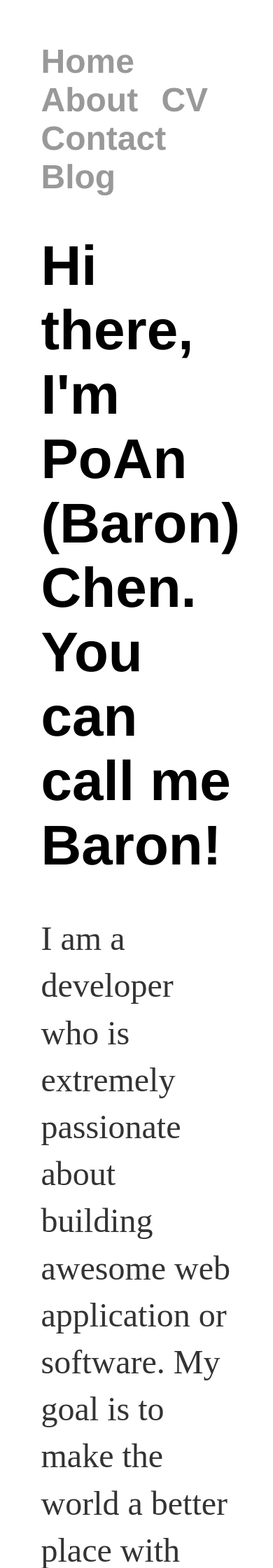
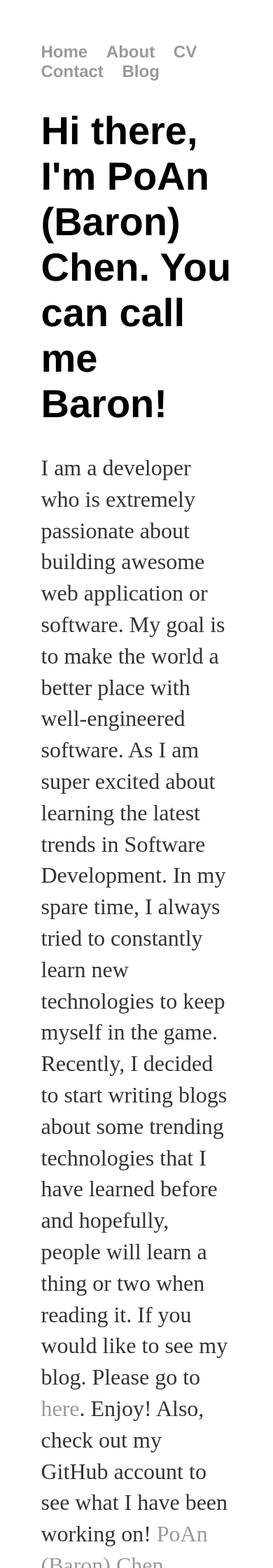
Before and after one commit to poanchen/poanchen.github.io, a Jekyll site: the page built from index.html, in a window 390 px wide. Shown: the top 2240 px of the page at 70% size. Built offline with Jekyll 4.4.1, drawn with Linux system fonts in a browser that asks for light colours; nearby versions of some CDN libraries.

Commit message:
adjust font size for mobile view

```diff
--- a/css/main.css
+++ b/css/main.css
@@ -40,16 +40,16 @@ h1 {
 @media only screen and (max-width: 767px) {
   /* phones */
   nav ul, footer ul {
-    font-size: 3em;
+    font-size: 1.5em;
   }
   h1 {
-    font-size: 5em;
+    font-size: 3.5em;
   }
   p {
-    font-size: 3em;
+    font-size: 2em;
   }
   ul.posts {
-    font-size: 3em;
+    font-size: 2em;
   }
 }
 p {
```
